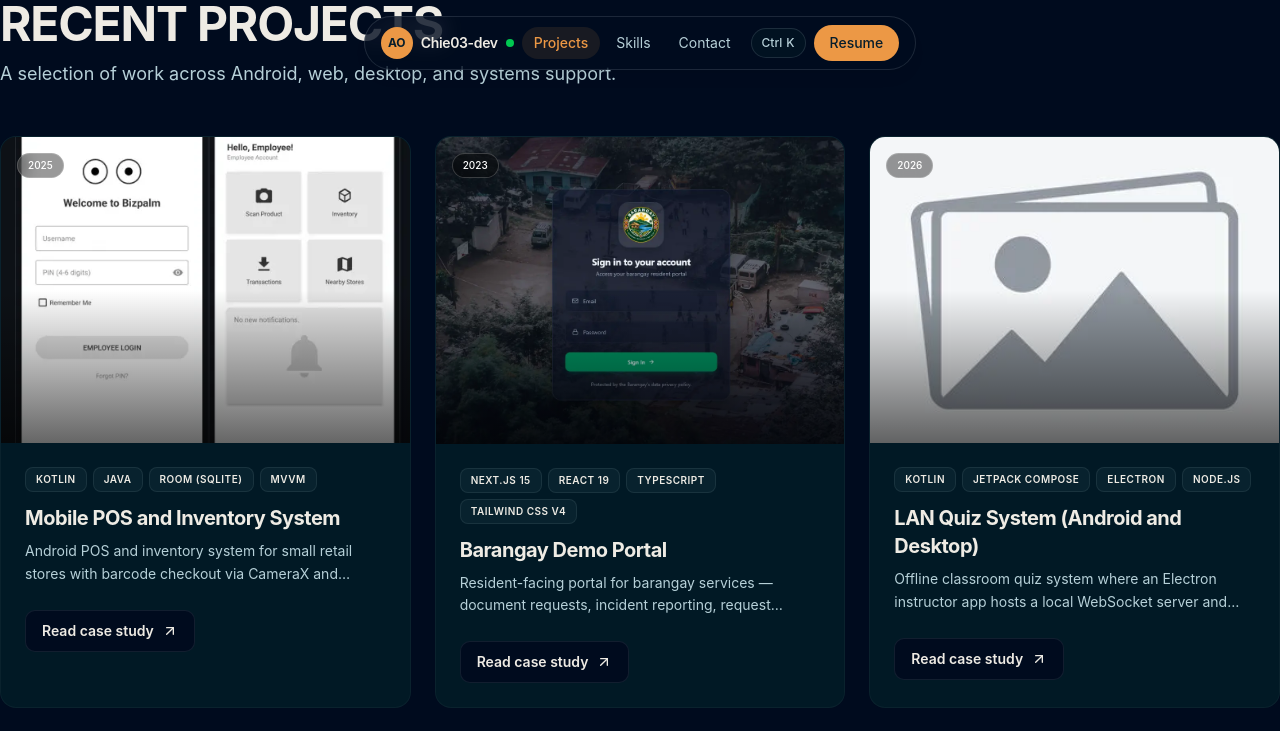
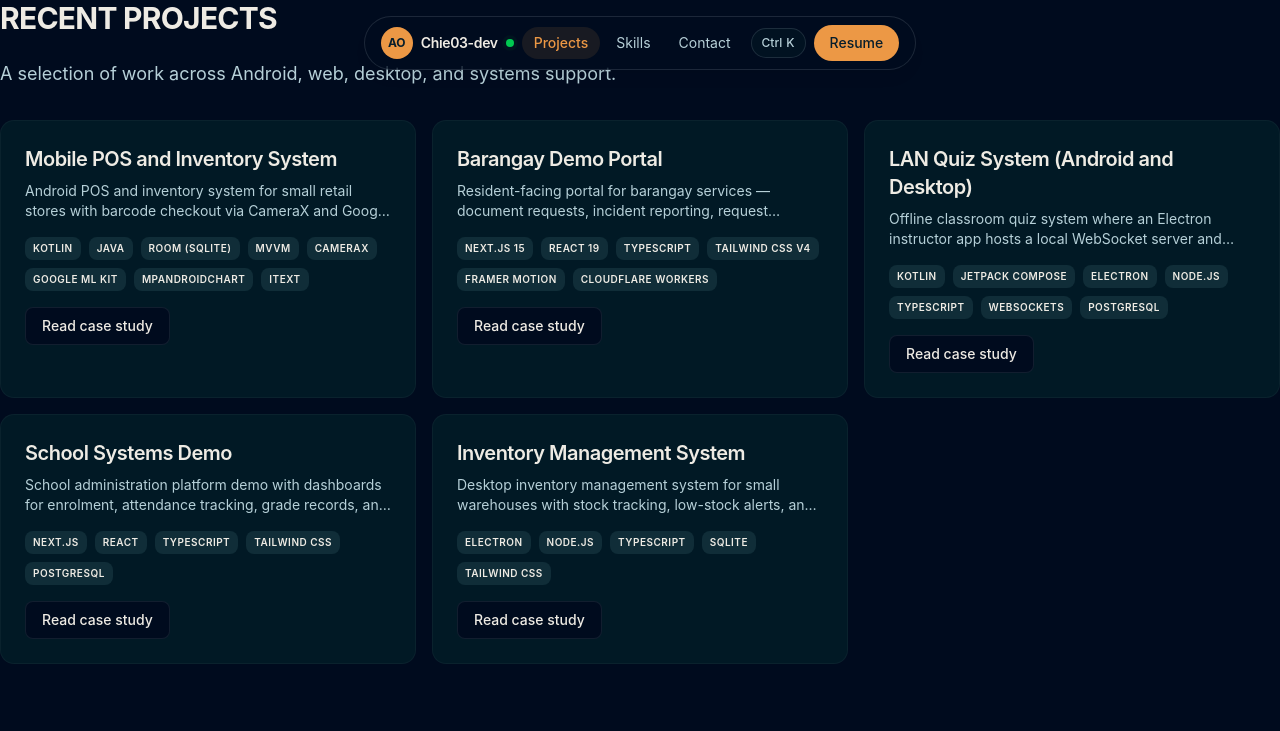
Before and after one commit to Chie03-dev/Chie03-dev.github.io, a Next.js app: page /projects in a window 1280 px wide. Shown: the top 731 px of the page. Built offline with nearby package versions, Linux system fonts and the light colour scheme.

Commit message:
Revert "feat(projects): modernize project pages UI/UX"
This reverts commit a8e1644e461f9719e29fb785d5d9f4897c8a5628.

```diff
--- a/src/app/projects/page.tsx
+++ b/src/app/projects/page.tsx
@@ -1,69 +1,48 @@
 import { portfolioData } from "@/data/portfolio";
-import { ArrowUpRight } from "lucide-react";
 
 /**
- * Projects index — modern card grid linking to each case study.
+ * Projects index — lists every project with a link to its detail page.
  * Server Component.
  */
 export default function ProjectsIndex() {
   const { projects } = portfolioData;
 
   return (
-    <section id="projects" className="relative">
-      <div className="mb-12">
-        <h2 className="mb-3 text-4xl md:text-5xl font-bold tracking-tight text-foreground uppercase">
+    <section id="projects">
+      <h2 className="mb-6 text-3xl font-bold tracking-tight uppercase">
         Recent Projects
       </h2>
-        <p className="text-lg text-muted-foreground max-w-2xl">
+      <p className="mb-8 text-lg text-muted-foreground">
         A selection of work across Android, web, desktop, and systems support.
       </p>
-      </div>
-
-      <ul className="grid gap-6 sm:grid-cols-2 lg:grid-cols-3">
+      <ul className="grid gap-4 sm:grid-cols-2 lg:grid-cols-3">
         {projects.map((project) => (
           <li
             key={project.slug}
-            className="group relative rounded-2xl border border-border/20 bg-card p-0 overflow-hidden transition-all duration-300 hover:border-primary/40 hover:shadow-2xl hover:shadow-primary/10"
+            className="rounded-xl border border-border/20 bg-card p-6 hover:border-primary/30 transition-colors"
           >
-            {/* Cover image */}
-            <div className="relative aspect-[4/3] overflow-hidden bg-muted">
-              <img
-                src={project.image}
-                alt={`${project.title} cover`}
-                className="absolute inset-0 h-full w-full object-cover group-hover:scale-105 transition-transform duration-500"
-                loading="lazy"
-              />
-              <div className="absolute inset-0 bg-gradient-to-t from-black/60 via-transparent to-transparent" />
-              <span className="absolute top-4 left-4 z-10 inline-flex items-center gap-1.5 rounded-full border border-white/20 bg-black/40 px-2.5 py-1 text-[10px] font-medium text-white backdrop-blur-sm">
-                {project.period.match(/\d{4}/)?.[0] ?? project.period}
-              </span>
-            </div>
-
-            <div className="p-6">
-              <div className="mb-3 flex flex-wrap gap-1.5">
-                {project.technologies.slice(0, 4).map((t) => (
-                  <span
+            <h3 className="mb-2 text-xl font-semibold tracking-tight">
+              {project.title}
+            </h3>
+            <p className="mb-4 text-sm text-muted-foreground line-clamp-2">
+              {project.description}
+            </p>
+            <ul className="mb-4 flex flex-wrap gap-2">
+              {project.technologies.map((t) => (
+                <li
                   key={t}
-                    className="rounded-md border border-border/40 bg-secondary/50 px-2.5 py-1 text-[10px] font-semibold tracking-wider text-secondary-foreground uppercase"
+                  className="rounded-md bg-secondary px-2 py-1 text-[10px] font-semibold tracking-wider text-secondary-foreground uppercase"
                 >
                   {t}
-                  </span>
+                </li>
               ))}
-              </div>
-              <h3 className="mb-2 text-xl font-bold tracking-tight text-foreground group-hover:text-primary transition-colors">
-                {project.title}
-              </h3>
-              <p className="mb-6 text-sm leading-relaxed text-muted-foreground line-clamp-2">
-                {project.description}
-              </p>
-
+            </ul>
             <a
               href={`/projects/${project.slug}`}
-                className="inline-flex items-center gap-2 rounded-lg border border-border/40 bg-background px-4 py-2.5 text-sm font-semibold text-foreground transition-all hover:bg-primary hover:text-primary-foreground hover:border-primary/50 focus-visible:outline-none focus-visible:ring-2 focus-visible:ring-ring"
+              className="inline-flex items-center rounded-md border border-border/40 bg-background px-4 py-2 text-sm font-medium text-foreground hover:bg-primary hover:text-primary-foreground transition-colors"
             >
-                Read case study <ArrowUpRight className="size-4" aria-hidden="true" />
+              Read case study
             </a>
-            </div>
           </li>
         ))}
       </ul>
--- a/src/components/home/projects.tsx
+++ b/src/components/home/projects.tsx
@@ -1,16 +1,14 @@
 "use client";
 
 import { useCallback, useEffect, useRef, useState } from "react";
-import { LuChevronLeft, LuChevronRight, LuFolder, LuLink } from "react-icons/lu";
+import { LuChevronLeft, LuChevronRight, LuFolder } from "react-icons/lu";
 
 import { portfolioData } from "@/data/portfolio";
 import { NotchedProjectCard } from "@/components/ui/notched-project-card";
 import { SectionRail } from "@/components/ui/section-rail";
 
 const BTN =
-  "inline-flex items-center justify-center size-10 rounded-xl border border-border bg-background text-muted-foreground transition-all hover:bg-accent hover:text-foreground disabled:opacity-50 disabled:pointer-events-none focus-visible:outline-none focus-visible:ring-2 focus-visible:ring-ring shadow-sm hover:shadow-md";
-
-const CARD_W = "w-[74%] shrink-0 snap-start sm:w-[56%] lg:w-[34%] min-w-0";
+  "inline-flex items-center justify-center size-9 rounded-md border border-border bg-background text-muted-foreground transition-colors hover:bg-accent hover:text-foreground disabled:opacity-50 disabled:pointer-events-none focus-visible:outline-none focus-visible:ring-2 focus-visible:ring-ring";
 
 /**
  * Recent work, as notched project cards: the cover's bottom-right corner is cut
@@ -58,17 +56,12 @@ export default function Projects() {
   }, []);
 
   return (
-    <section id="projects" className="relative">
+    <section id="projects">
       <SectionRail rail={false} icon={<LuFolder className="size-4" />}>
-        <div className="flex flex-col lg:flex-row lg:items-center lg:justify-between gap-4 mb-8">
-          <div>
-            <h2 className="text-3xl md:text-4xl font-bold tracking-tight uppercase text-foreground">
-              Recent Projects
-            </h2>
-            <p className="mt-2 text-sm text-muted-foreground">
-              A selection of work across Android, web, desktop, and systems.
-            </p>
-          </div>
+        <div className="flex flex-col lg:flex-row lg:items-center lg:justify-between gap-4 mb-6">
+          <h2 className="text-3xl font-bold tracking-tight uppercase">
+            RECENT PROJECTS
+          </h2>
           <div className="flex items-center gap-2">
             <button
               type="button"
@@ -88,12 +81,6 @@ export default function Projects() {
             >
               <LuChevronRight className="size-4" aria-hidden="true" />
             </button>
-            <a
-              href="/projects"
-              className="inline-flex items-center gap-1.5 rounded-xl border border-border bg-background px-4 py-2 text-sm font-medium text-muted-foreground transition-all hover:bg-accent hover:text-foreground focus-visible:outline-none focus-visible:ring-2 focus-visible:ring-ring"
-            >
-              View all <LuLink className="size-4" aria-hidden="true" />
-            </a>
           </div>
         </div>
 
@@ -112,12 +99,12 @@ export default function Projects() {
               scrollByCard(-1);
             }
           }}
-          className="-mx-1 flex snap-x snap-mandatory gap-4 overflow-x-auto px-1 pb-4 [scrollbar-width:thin] [scrollbar-color:var(--border)_transparent]"
+          className="-mx-1 flex snap-x snap-mandatory gap-4 overflow-x-auto px-1 pb-2 [scrollbar-width:thin] [scrollbar-color:var(--border)_transparent]"
         >
           {projects.map((project) => (
             <li
               key={project.id}
-              className={CARD_W}
+              className="w-[76%] shrink-0 snap-start sm:w-[58%] lg:w-[38%] min-w-0"
             >
               <NotchedProjectCard
                 href={`/projects/${project.slug}`}
@@ -133,7 +120,6 @@ export default function Projects() {
             </li>
           ))}
         </ul>
-        <div className="absolute -bottom-4 left-1/2 -translate-x-1/2 h-[2px] w-[10%] bg-gradient-to-r from-transparent via-primary/50 to-transparent pointer-events-none" aria-hidden="true" />
       </SectionRail>
     </section>
   );
--- a/src/components/ui/notched-project-card.tsx
+++ b/src/components/ui/notched-project-card.tsx
@@ -79,7 +79,7 @@ export function NotchedProjectCard({
       href={href}
       aria-label={ariaLabel}
       className={cn(
-        "group flex flex-col rounded-[28px] outline-none focus-visible:ring-2 focus-visible:ring-ring focus-visible:ring-offset-4 focus-visible:ring-offset-background dark:bg-card transition-all duration-300 hover:shadow-2xl hover:shadow-primary/10 border border-transparent hover:border-border",
+        "group flex flex-col rounded-[28px] outline-none focus-visible:ring-2 focus-visible:ring-ring focus-visible:ring-offset-4 focus-visible:ring-offset-background dark:bg-card",
         className,
       )}
     >
@@ -134,7 +134,7 @@ export function NotchedProjectCard({
           )}
           {badge && (
             <div className="pointer-events-none absolute inset-x-0 top-0 flex justify-center pt-4">
-              <span className="rounded-full border border-white/40 bg-black/30 px-2.5 py-1 text-[11px] font-medium text-white backdrop-blur-md shadow-sm">
+              <span className="rounded-full border border-white/40 bg-black/30 px-2.5 py-1 text-[11px] font-medium text-white backdrop-blur-md">
                 {badge}
               </span>
             </div>
@@ -149,7 +149,7 @@ export function NotchedProjectCard({
         <span
           aria-hidden
           className={cn(
-            "absolute right-0 bottom-0 flex items-center justify-center rounded-full bg-secondary/80 text-secondary-foreground backdrop-blur-md border border-white/20 transition-[background-color,color,scale] duration-300 group-hover:scale-110",
+            "absolute right-0 bottom-0 flex items-center justify-center rounded-full bg-secondary text-secondary-foreground transition-[background-color,color,scale] duration-300 group-hover:scale-105",
             accent
               ? "group-hover:bg-[var(--card-accent)] group-hover:text-[var(--card-accent-fg)]"
               : "group-hover:bg-primary group-hover:text-primary-foreground",
@@ -163,32 +163,30 @@ export function NotchedProjectCard({
             } as React.CSSProperties
           }
         >
-          <ArrowUpRight className="size-5 transition-transform duration-300 group-hover:-translate-y-1 group-hover:translate-x-1" />
+          <ArrowUpRight className="size-5 transition-transform duration-300 group-hover:-translate-y-0.5 group-hover:translate-x-0.5" />
         </span>
       </div>
 
-      <div className="mt-5">
-        <h3 className="mb-1 text-xl font-bold tracking-tight text-foreground group-hover:text-primary transition-colors">
+      <h3 className="mt-5 text-2xl font-medium tracking-tight text-foreground">
         {title}
       </h3>
       {description && (
-          <p className="mt-1.5 text-sm leading-relaxed text-muted-foreground line-clamp-2">
+        <p className="mt-2 text-sm leading-relaxed text-muted-foreground">
           {description}
         </p>
       )}
       {tags.length > 0 && (
         <ul className="mt-4 flex flex-wrap gap-2">
-            {tags.slice(0, 4).map((t, i) => (
+          {tags.map((t, i) => (
             <li
               key={`${t}-${i}`}
-                className="rounded-md border border-border/40 bg-secondary/50 px-2.5 py-1 text-[10px] font-semibold tracking-wider text-secondary-foreground uppercase"
+              className="rounded-md bg-secondary px-2 py-1 text-[10px] font-semibold tracking-wider text-secondary-foreground uppercase"
             >
               {t}
             </li>
           ))}
         </ul>
       )}
-      </div>
     </a>
   );
 }
```
Lines whose indentation alone changed are shown as unchanged.
